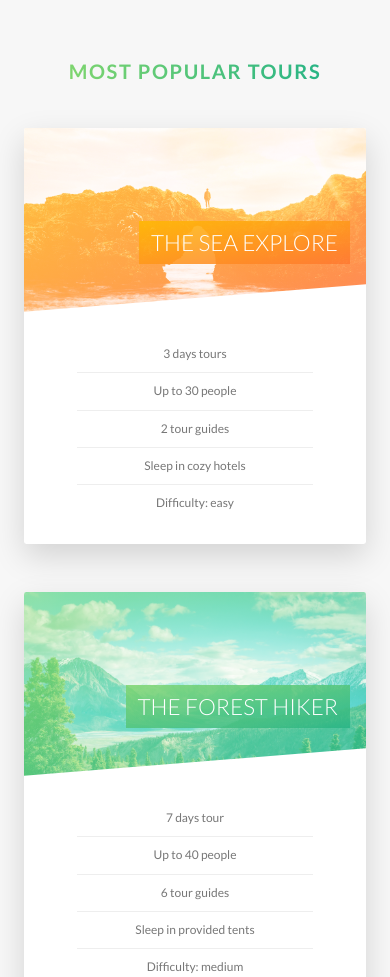
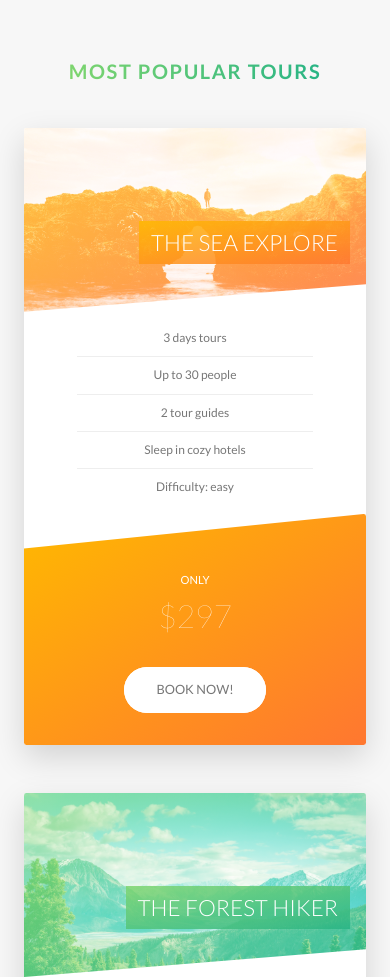
Before and after one commit to Pedatela/sass-course, a website: page Natours/index.html in a window 390 px wide. Shown: the part 2687-3664 px from the top of the page. Drawn offline with Linux system fonts and the light colour scheme.

Commit message:
Responsive Tours Stories and Booking Section

```diff
--- a/Natours/index.html
+++ b/Natours/index.html
@@ -358,7 +358,7 @@
 
     <footer class="footer">
         <div class="footer__logo-box">
-            <img src="img/logo-green-2x.png" alt="Full logo" class="footer__logo">
+            <img srcset="img/logo-green-1x.png 1x,img/logo-green-2x.png 2x" alt="Full logo" class="footer__logo">
         </div>
         <div class="row">
             <div class="col-1-of-2">
--- a/Natours/sass/components/_card.scss
+++ b/Natours/sass/components/_card.scss
@@ -145,4 +145,54 @@
         font-size: 6rem;
         font-weight: 100;
     }
+
+
+
+    @include respond(tab-port) {
+        height: auto;
+        border-radius: .3rem;
+        background-color: $color-white;
+        box-shadow: 0 1.5rem 4rem rgba($color-black, .15);
+
+        &__side{
+            height: auto;
+            position: relative;
+            box-shadow: none;
+
+
+            &--back{
+                transform: rotateY(0);
+                clip-path: polygon(0 15%, 100% 0, 100% 100%, 0 100%);
+            }
+        }
+
+
+        &:hover &__side--front{
+            transform: rotateY(0);
+        }
+
+        &__details{
+            padding: 1rem 3rem;
+        }
+
+        &__cta{
+            position: relative;
+            top: 0;
+            left: 0;
+            transform: translate(0);
+            width: 100%;
+            text-align: center;
+            padding: 7rem 4rem 4rem 4rem;
+
+        }
+
+        &__price-box{
+            margin-bottom: 3rem;
+        }
+
+        &__price-value{
+            font-size: 4rem;
+        }
+    }
+
 }
--- a/Natours/sass/components/_form.scss
+++ b/Natours/sass/components/_form.scss
@@ -17,6 +17,10 @@
         width: 90%;
         display: block;
         transition: all .3s;
+
+        @include respond(tab-port){
+            width: 100%;
+         }
 
         &:focus{
             outline: none;
@@ -51,6 +55,11 @@
     &__radio-group{
         width: 49%;
         display: inline-block;
+
+        @include respond(tab-port){
+            width: 100%;
+            margin-bottom: 2rem;
+         }
     }
 
     &__radio-input{
--- a/Natours/sass/components/_story.scss
+++ b/Natours/sass/components/_story.scss
@@ -9,6 +9,16 @@
     font-size: $default-font-size;
     transform: skew(-12deg);
 
+    @include respond(tab-port){
+        width: 100%;
+        padding: 4rem;
+        padding-left: 7rem;
+    }
+
+    @include respond(phone){
+       transform: skew(0);
+    }
+
     &__shape{
         width: 15rem;
         height: 15rem;
@@ -19,7 +29,11 @@
         clip-path: circle(50% at 50% 50%);
         -webkit-clip-path: circle(50% at 50% 50%);
         transform: translateX(-3rem) skew(12deg);
-        overflow: hidden
+        overflow: hidden;
+
+        @include respond(phone){
+            transform: translateX(-3rem) skew(0);
+         }
     }
 
     &__image{
@@ -30,6 +44,10 @@
 
     &__text{
         transform: skew(12deg);
+
+        @include respond(phone){
+            transform: skew(0);
+        }
     }
 
     &__caption{
--- a/Natours/sass/pages/_home.scss
+++ b/Natours/sass/pages/_home.scss
@@ -64,15 +64,42 @@
     rgba($color-white, .9) 50%,
      transparent 50%),
     url(../img/nat-10.jpg);
-   background-size: cover;
+   background-size: 100%;
    border-radius: .3rem;
    box-shadow: 0 1.5rem 4rem rgba($color-black, .2);
-   height: 50rem;
+
+    @include respond(tab-land){
+        background-image: linear-gradient(105deg,
+        rgba($color-white, .9) 0%,
+        rgba($color-white, .9) 65%,
+         transparent 65%),
+        url(../img/nat-10.jpg);
+
+        background-size: cover;
+    }
+
+    @include respond(tab-port){
+        background-image: linear-gradient(to right,
+        rgba($color-white, .9) 0%,
+        rgba($color-white, .9) 100%),
+        url(../img/nat-10.jpg);
+
+        background-size: cover;
+    }
 
 
     &__form{
         width: 50%;
         padding: 6rem;
+
+        @include respond(tab-land){
+           width: 65%;
+        }
+
+        @include respond(tab-port){
+            width: 100%;
+        }
+
     }
 
 }
```
Also changed, not shown: Natours/css/style.css.
